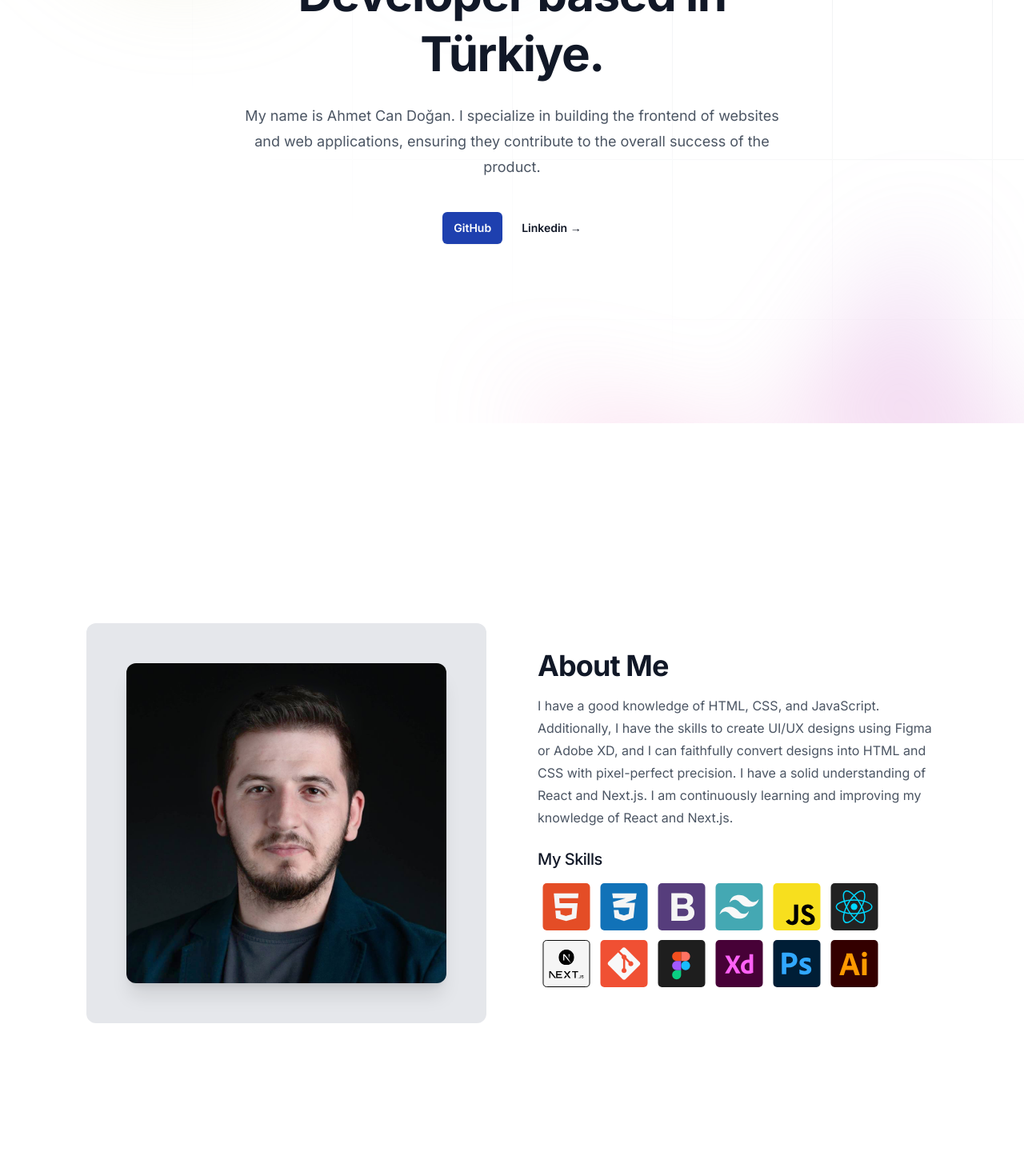
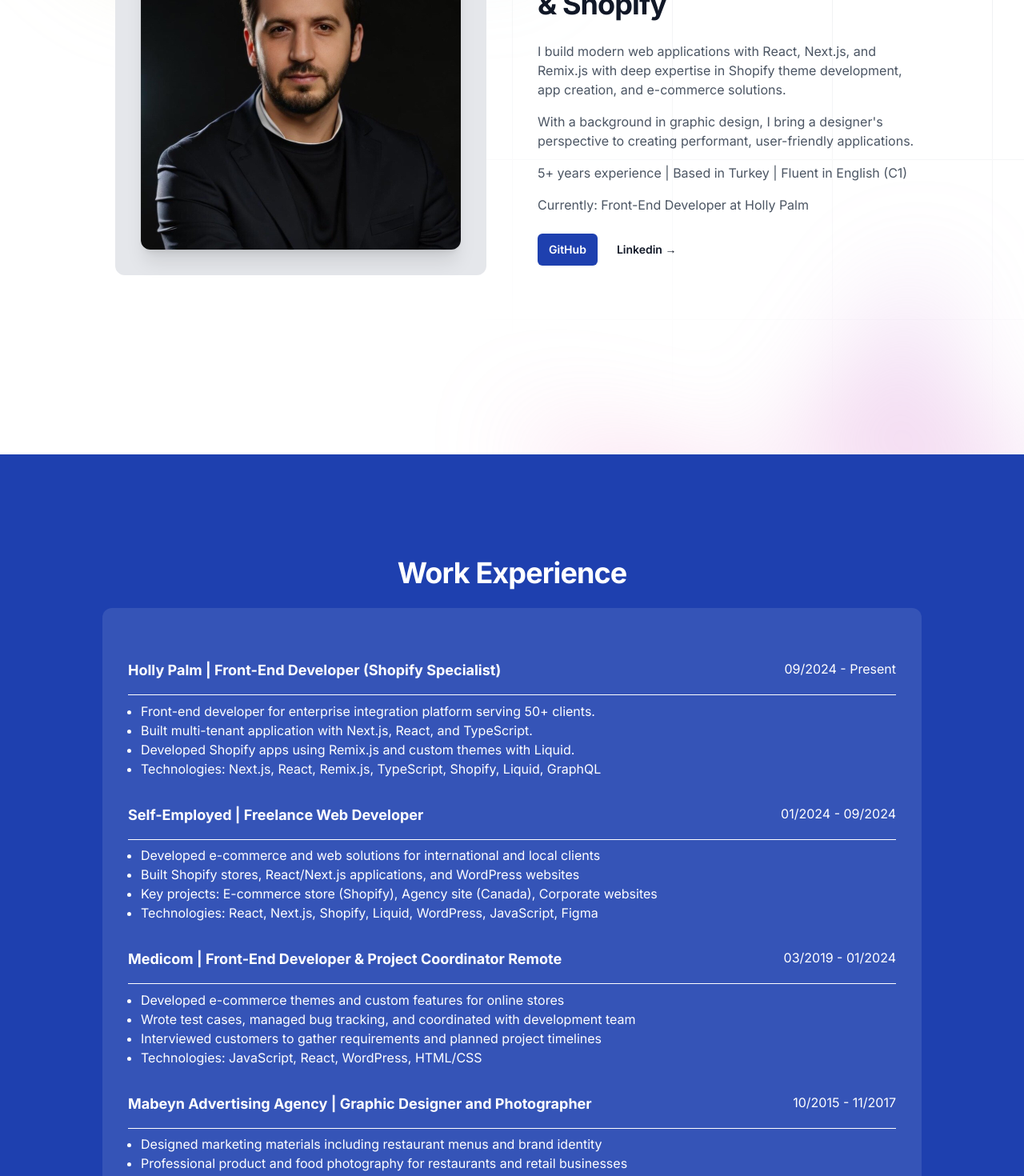
Before and after one commit to ahmet-dgn/personal-website, a Next.js app: page / in a window 1280 px wide. Shown: the part 400-1870 px from the top of the page at 80% size. Built offline with nearby package versions, Linux system fonts and the light colour scheme.

Commit message:
Feat: update

```diff
--- a/app/page.js
+++ b/app/page.js
@@ -1,5 +1,5 @@
 import HeroArea from "@/components/HeroArea";
-import About from "@/components/About";
+
 import JobExperince from "@/components/JobExperince";
 import Projects from "@/components/Projects";
 import Footer from "@/components/Footer";
@@ -7,7 +7,6 @@ export default function Home() {
   return (
     <>
       <HeroArea />
-      <About />
       <JobExperince />
       <Projects />
       <Footer />
--- a/components/About.js
+++ /dev/null
@@ -1,139 +0,0 @@
-import Image from "next/image";
-import CustomContainer from "./ui/CustomContainer";
-
-export default function About() {
-  return (
-    <CustomContainer>
-      <div
-        className="justify-center flex flex-col items-center lg:flex-row py-24  gap-16 min-h-[1000px]"
-        id="about"
-      >
-        <div className="flex rounded-xl flex-1 justify-center items-center max-w-[500px] h-[500px] p-8 bg-gray-200">
-          <Image
-            src="/images/ahmet-can-dogan.jpg"
-            alt="Product screenshot"
-            className="rounded-xl shadow-xl  "
-            width="400"
-            height="400"
-          />
-        </div>
-
-        <div className="max-w-[500px] flex flex-col justify-center flex-1">
-          <h2 className="text-3xl mb-4 font-bold tracking-tight text-gray-900 sm:text-4xl text-center lg:text-left">
-            About Me
-          </h2>
-          <p className=" leading-7 text-gray-600 text-center lg:text-left">
-            I have a good knowledge of HTML, CSS, and JavaScript. Additionally,
-            I have the skills to create UI/UX designs using Figma or Adobe XD,
-            and I can faithfully convert designs into HTML and CSS with
-            pixel-perfect precision. I have a solid understanding of React and
-            Next.js. I am continuously learning and improving my knowledge of
-            React and Next.js.
-          </p>
-          <h3 className="text-xl font-medium mt-6   mb-4 tracking-tight text-gray-900 text-center lg:text-left">
-            My Skills
-          </h3>
-
-          <div className="max-w-md  flex  flex-wrap  mx-auto lg:mx-0 justify-center lg:justify-start">
-            <Image
-              src="/images/html-logo.svg"
-              width={60}
-              height={60}
-              className="mx-1.5 mb-3"
-              alt="HTML"
-              title="HTML"
-            />
-            <Image
-              src="/images/css-logo.svg"
-              width={60}
-              height={60}
-              className="mx-1.5 mb-3"
-              alt="CSS"
-              title="CSS"
-            />
-            <Image
-              src="/images/bootstrap-logo.svg"
-              width={60}
-              height={60}
-              className="mx-1.5 mb-3"
-              alt="Bootstrap"
-              title="Bootstrap"
-            />
-            <Image
-              src="/images/tailwind-logo.svg"
-              width={60}
-              height={60}
-              className="mx-1.5 mb-3"
-              alt="Tailwind"
-              title="Tailwind"
-            />
-            <Image
-              src="/images/javascript-logo.svg"
-              width={60}
-              height={60}
-              className="mx-1.5 mb-3"
-              alt="Javascript"
-              title="Javascript"
-            />
-            <Image
-              src="/images/react-logo.svg"
-              width={60}
-              height={60}
-              className="mx-1.5 mb-3"
-              alt="React.js"
-              title="React.js"
-            />
-            <Image
-              src="/images/next-logo.svg"
-              width={60}
-              height={60}
-              className="mx-1.5 mb-3"
-              alt="Next.js"
-              title="Next.js"
-            />
-            <Image
-              src="/images/git-logo.svg"
-              width={60}
-              height={60}
-              className="mx-1.5 mb-3"
-              alt="Git"
-              title="Git"
-            />
-            <Image
-              src="/images/figma-logo.svg"
-              width={60}
-              height={60}
-              className="mx-1.5 mb-3"
-              alt="Figma"
-              title="Figma "
-            />
-            <Image
-              src="/images/xd-logo.svg"
-              width={60}
-              height={60}
-              className="mx-1.5 mb-3"
-              alt="Adobe XD"
-              title="Adobe XD"
-            />
-            <Image
-              src="/images/ps-logo.svg"
-              width={60}
-              height={60}
-              className="mx-1.5 mb-3"
-              alt="Adobe Photoshop"
-              title="Adobe Photoshop"
-            />
-            <Image
-              src="/images/ai-logo.svg"
-              width={60}
-              height={60}
-              className="mx-1.5 mb-3"
-              alt="Adobe Illustrator"
-              title="Adobe Illustrator"
-            />
-          </div>
-        </div>
-      </div>
-    </CustomContainer>
-  );
-}
--- a/components/HeroArea.js
+++ b/components/HeroArea.js
@@ -4,10 +4,10 @@ import { Dialog } from "@headlessui/react";
 import { Bars3Icon, XMarkIcon } from "@heroicons/react/24/outline";
 import Link from "next/link";
 import CustomContainer from "./ui/CustomContainer";
+import Image from "next/image";
 
 const navigation = [
   { name: "Home ", href: "/" },
-  { name: "About", href: "#about" },
   { name: "Experience", href: "#experience" },
   { name: "Projects", href: "#projects" },
   { name: "Contact", href: "#contact" },
@@ -147,17 +147,42 @@ export default function HeroArea() {
             }}
           />
         </div>
-        <div className="mx-auto max-w-2xl py-32 sm:py-48 lg:py-56">
-          <div className="text-center">
-            <h1 className="!leading-tight text-4xl font-bold tracking-tight text-gray-900 sm:text-6xl ">
-              I’m a Front-End Developer based in Türkiye.
+        <CustomContainer>
+
+
+        <div className="max-w-5xl grid grid-cols-1 lg:grid-cols-2 gap-16 items-center py-32 sm:py-48 lg:py-56 mx-auto  w-full">
+          <div className="flex rounded-xl justify-center items-center max-w-[500px]  p-8 bg-gray-200  justify-self-center lg:justify-self-end">
+            <Image
+                src="/images/ahmetcandogan.jpeg"
+                alt="ahmet-can-dogan"
+                className="rounded-xl shadow-xl  "
+                width="400"
+                height="400"
+            />
+          </div>
+
+            <div className="text-center lg:text-left max-w-[500px] justify-self-center lg:justify-self-start">
+              <h1 className="!leading-tight text-2xl font-bold tracking-tight text-gray-900 sm:text-4xl ">
+                Front-End Developer specializing in E-commerce & Shopify
               </h1>
-            <p className="mt-6 text-lg leading-8 text-gray-600">
-              My name is Ahmet Can Doğan. I specialize in building the frontend
-              of websites and web applications, ensuring they contribute to the
-              overall success of the product.
+              <p className="mt-6 text-md  text-gray-600">
+                I build modern web applications with React, Next.js, and Remix.js
+                with deep expertise in Shopify theme development, app creation,
+                and e-commerce solutions.
               </p>
-            <div className="mt-10 flex items-center justify-center gap-x-6">
+              <p className="mt-4 text-md text-gray-600">
+                With a background in graphic design, I bring a designer's
+                perspective to creating performant, user-friendly applications.
+              </p>
+              <p className="mt-4 text-md text-gray-600">
+                5+ years experience | Based in Turkey | Fluent in English (C1)
+              </p>
+              <p className="mt-4 text-md text-gray-600">
+                Currently: Front-End Developer at Holly Palm
+              </p>
+
+
+              <div className="mt-6 flex items-center justify-center lg:justify-start gap-x-6">
                 <Link
                     href="https://github.com/ahmet-dgn"
                     target="_blank"
@@ -174,7 +199,10 @@ export default function HeroArea() {
                 </Link>
               </div>
             </div>
+
+
         </div>
+        </CustomContainer>
         <div
           className="absolute inset-x-0 top-[calc(100%-13rem)] -z-10 transform-gpu overflow-hidden blur-3xl sm:top-[calc(100%-30rem)]"
           aria-hidden="true"
--- a/components/JobExperince.js
+++ b/components/JobExperince.js
@@ -1,30 +1,77 @@
 export default function JobExperince() {
+  const experiences = [
+    {
+      company: "Holly Palm",
+      position: "Front-End Developer (Shopify Specialist)",
+      period: "09/2024 - Present",
+      responsibilities: [
+        "Front-end developer for enterprise integration platform serving 50+ clients.",
+        "Built multi-tenant application with Next.js, React, and TypeScript.",
+        "Developed Shopify apps using Remix.js and custom themes with Liquid.",
+        "Technologies: Next.js, React, Remix.js, TypeScript, Shopify, Liquid, GraphQL"
+      ]
+    },
+    {
+      company: "Self-Employed",
+      position: "Freelance Web Developer",
+      period: "01/2024 - 09/2024",
+      responsibilities: [
+        "Developed e-commerce and web solutions for international and local clients",
+        "Built Shopify stores, React/Next.js applications, and WordPress websites",
+        "Key projects: E-commerce store (Shopify), Agency site (Canada), Corporate websites",
+        "Technologies: React, Next.js, Shopify, Liquid, WordPress, JavaScript, Figma"
+      ]
+    },
+    {
+      company: "Medicom",
+      position: "Front-End Developer & Project Coordinator Remote",
+      period: "03/2019 - 01/2024",
+      responsibilities: [
+        "Developed e-commerce themes and custom features for online stores",
+        "Wrote test cases, managed bug tracking, and coordinated with development team",
+        "Interviewed customers to gather requirements and planned project timelines",
+        "Technologies: JavaScript, React, WordPress, HTML/CSS"
+      ]
+    },
+    {
+      company: "Mabeyn Advertising Agency",
+      position: "Graphic Designer and Photographer",
+      period: "10/2015 - 11/2017",
+      responsibilities: [
+        "Designed marketing materials including restaurant menus and brand identity",
+        "Professional product and food photography for restaurants and retail businesses",
+      ]
+    }
+  ];
+
   return (
     <section
       className="bg-blue-800 py-24 sm:py-32 relative isolate overflow-hidden"
       id="experience"
     >
-      <div className="mx-auto max-w-7xl px-6 lg:px-8">
-        <h2 className="text-3xl mb-6 text-center font-bold tracking-tight text-white sm:text-4xl max-w-[500px] mx-auto ">
-          Job Experience
-        </h2>
-        <div className="mx-auto grid max-w-[500px] grid-cols-1 lg:mx-0 lg:max-w-none lg:grid-cols-2 bg-white/5 py-16 px-8 rounded-xl">
-          <div className="flex flex-col items-center pb-10 sm:pb-16 lg:pb-0 lg:pr-8 xl:pr-20 ">
-            <p className="text-lg sm:text-xl font-bold mb-2 text-white text-center">
-              {" "}
-              Graphic Designer and <br /> Advertising Photographer
-            </p>
-            <p className=" text-white mb-2"> Mabeyn Reklam Evi </p>
-            <p className="text-sm text-white">01/2015 - 01/2017</p>
-          </div>
-          <div className="flex flex-col border-t border-gray-50/30 pt-10 sm:pt-16 lg:border-l lg:border-t-0 lg:pl-8 lg:pt-0 xl:pl-20">
-            <div className="flex flex-col items-center   lg:pr-8 xl:pr-20 ">
-              <p className="text-xl font-bold mb-2 text-gray-200 text-center">
-                {" "}
-                Frontend Developer and <br /> Project Manager
-              </p>
-              <p className=" text-white mb-2"> Medicom </p>
-              <p className="text-sm text-white">01/2019 - 01/2024</p>
+      <div className="mx-auto max-w-7xl px-6 lg:px-8 text-white">
+        <div className="flex flex-col justify-center items-center">
+          <h2 className="text-3xl mb-6 text-center font-bold tracking-tight  sm:text-4xl max-w-[500px] mx-auto ">
+            Work Experience
+          </h2>
+          <div className="mx-auto  max-w-5xl   bg-white/10 py-16 px-8 rounded-xl w-full">
+            <div className="flex flex-col gap-8">
+              {experiences.map((exp, index) => (
+                <div key={index} className="flex flex-col gap-2">
+                  <div className={"flex flex-col md:flex-row md:justify-between "}>
+                    <p className="text-lg font-bold mb-2">
+                      {exp.company} | {exp.position}
+                    </p>
+                    <p>{exp.period}</p>
+                  </div>
+                  <div className={"w-full h-[0.5px] bg-white font-light"}></div>
+                  <ul className="list-disc px-4 text-light">
+                    {exp.responsibilities.map((resp, idx) => (
+                      <li key={idx}>{resp}</li>
+                    ))}
+                  </ul>
+                </div>
+              ))}
             </div>
           </div>
         </div>
--- a/components/Projects.js
+++ b/components/Projects.js
@@ -6,14 +6,14 @@ export default async function Projects() {
 
   return (
     <div className="bg-gray-100" id="projects">
-      <div className="mx-auto max-w-7xl py-24 sm:px-6 sm:py-32 lg:px-8">
+      <div className="mx-auto max-w-5xl py-24 sm:px-6 sm:py-32 lg:px-0">
         <h2 className="text-3xl mb-6 text-center font-bold tracking-tight text-gray-900 sm:text-4xl max-w-[500px] mx-auto px-6 ">
           Projects
         </h2>
         {projects.map((project, index) => (
           <div
             key={index}
-            className="relative isolate overflow-hidden bg-white px-6 pt-16 shadow-2xl sm:rounded-3xl sm:px-16 md:pt-24 lg:flex lg:gap-x-20 lg:px-24 lg:pt-0 mb-8"
+            className="relative isolate overflow-hidden bg-white px-6 pt-16 shadow-2xl sm:rounded-3xl sm:px-16 md:pt-24 lg:flex lg:gap-x-20 lg:px-16 lg:pt-0 mb-8"
           >
             <div className="mx-auto max-w-md lg:text-left lg:mx-0 lg:flex-auto lg:py-24  text-center">
               <span className="inline-flex items-center rounded-full bg-gray-100 px-3 py-1 text-xs font-medium text-gray-800 ring-1 ring-inset ring-gray-500/10 mb-2">
```
Also changed, not shown: app/projects.json (+11 -20 lines), public/images/ahmetcandogan.jpeg (added). Lines whose indentation alone changed are shown as unchanged.
